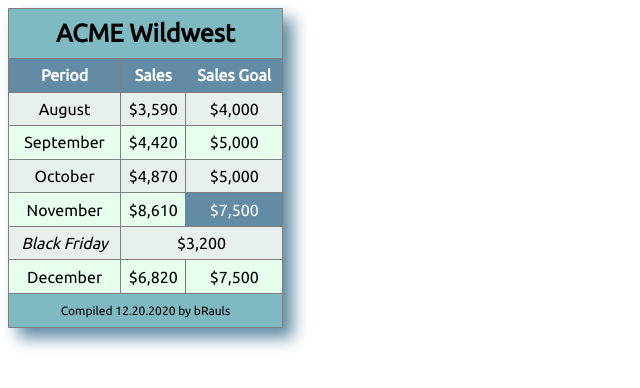
After one commit to CBHeslop/CBHeslop.github.io, a PHP site: page /assignments/lesson-8/tablebuild.html in a window 1280 px wide. The commit adds this page. Shown: the top 388 px of the page, without its empty margins (0-640 px from the left). Run offline with PHP 8.4, Linux system fonts and the light colour scheme.

Commit message:
Table build

```diff
--- a/assignments/lesson-8/gallery-8.html
+++ b/assignments/lesson-8/gallery-8.html
@@ -31,13 +31,13 @@
             <li><a href="preston-8.html">Preston</a></li>
             <li><a href="#">Soda Springs</a></li>
             <li><a href="#">Fish Haven</a></li>
-            <li><a href="#">Storm Center</a></li>
-            <li><a href="#">Gallery</a></li>
+            <li><a href="stormcenter.html">Storm Center</a></li>
+            <li><a href="gallery-8.html">Gallery</a></li>
         </ul>
     </nav>
 
     <main>
-        <h1>Weather Gallery</h1>
+        <h1 id="title">Weather Gallery</h1>
 
         <div class="gallery">
             <p>
--- a/assignments/lesson-8/preston-8.html
+++ b/assignments/lesson-8/preston-8.html
@@ -26,16 +26,16 @@
         <ul id="hamburger" class="hide container1">
             <li><a href="#" onclick="">Menu</a></li>
             <li><a href="#">Home</a></li>
-            <li><a href="#">Preston</a></li>
+            <li><a href="preston-8.html">Preston</a></li>
             <li><a href="#">Soda Springs</a></li>
             <li><a href="#">Fish Haven</a></li>
-            <li><a href="#">Storm Center</a></li>
+            <li><a href="stormcenter.html">Storm Center</a></li>
             <li><a href="gallery-8.html">Gallery</a></li>
         </ul>
     </nav>
 
     <main>
-        <h1 id="townTitle">The Town of Preston</h1>
+        <h1 id="title">The Town of Preston</h1>
         <div class="image1">
             <picture class="image1">
                 <source srcset="images/landscape-small.jpg" media="(max-width: 500px)">
--- a/assignments/lesson-8/styles/large-8.css
+++ b/assignments/lesson-8/styles/large-8.css
@@ -1,3 +1,7 @@
+html {
+    direction: ltr;
+}
+
 @media only screen and (min-width: 500px) {
     .forecast {
         display: flex;
--- a/assignments/lesson-8/styles/small-8.css
+++ b/assignments/lesson-8/styles/small-8.css
@@ -13,12 +13,12 @@ header {
     background-color: #2dc7ff;
 }
 
-#townTitle {
+#title {
     text-align: center;
 }
 
 .headerText {
-    justify-content: center;
+    justify-content: left;
     vertical-align: middle;
 }
 
--- /dev/null
+++ b/assignments/lesson-8/styles/tablebuild.css
@@ -0,0 +1,55 @@
+#sales {
+    font-family: 'Ubuntu', sans-serif;
+    border-collapse: collapse;
+    box-shadow: 10px 10px 15px #628ca6;
+    width: 275px;
+    height: 320px;
+}
+
+#sales, thead, tr, th {
+    padding-top: 10px;
+    padding-bottom: 10px;
+}
+
+#sales > thead {
+    font-size: 25px;
+}
+
+#sales > tbody tr:first-child {
+    background-color: #628ca6;
+    color: #FFFFFF;
+    font-weight: bold;
+}
+
+#sales th {
+    background-color: #7fb9c2;
+}
+
+#sales tr:nth-child(odd) {
+    background-color: #e7ffed;
+}
+
+#sales tr:nth-child(even) {
+    background-color: #e7f0ed;
+}
+
+#sales > tbody tr:nth-child(6) > td:nth-child(1) {
+    font-style: italic;
+}
+
+#sales > tbody tr:nth-child(5) > td:nth-child(3) {
+    background-color: #628ca6;
+    color: #FFFFFF;
+}
+
+#sales >tfoot :last-child {
+    background-color: #7fb9c2;
+    font-size: 12px;
+    padding-top: 10px;
+    padding-bottom: 10px;
+}
+
+#sales, th, td{
+    border: 1px solid gray;
+    text-align: center;
+}
--- /dev/null
+++ b/assignments/lesson-8/tablebuild.html
@@ -0,0 +1,62 @@
+<!DOCTYPE html>
+<html lang="en-us">
+<head>
+    <meta charset="utf-8" />
+    <meta name="viewport" content="width=device-width, initial-scale=1">
+    <title>Lesson 8 Table Build</title>
+    <link rel="stylesheet" href="styles/tablebuild.css" />
+    <link href="https://fonts.googleapis.com/css?family=Ubuntu" rel="stylesheet">
+</head>
+<body>
+    <main>
+        <table id="sales">
+            <thead>
+                <tr>
+                    <th colspan="3">ACME Wildwest</th>
+                </tr>
+            </thead>
+            <tbody>
+                <tr>
+                    <td>Period</td>
+                    <td>Sales</td>
+                    <td>Sales Goal</td>
+                </tr>
+                <tr>
+                    <td>August</td>
+                    <td>$3,590</td>
+                    <td>$4,000</td>
+                </tr>
+                <tr>
+                    <td>September</td>
+                    <td>$4,420</td>
+                    <td>$5,000</td>
+                </tr>
+                <tr>
+                    <td>October</td>
+                    <td>$4,870</td>
+                    <td>$5,000</td>
+                </tr>
+                <tr>
+                    <td>November</td>
+                    <td>$8,610</td>
+                    <td>$7,500</td>
+                </tr>
+                <tr>
+                    <td>Black Friday</td>
+                    <td colspan="2">$3,200</td>
+                </tr>
+                <tr>
+                    <td>December</td>
+                    <td>$6,820</td>
+                    <td>$7,500</td>
+                </tr>
+            </tbody>
+            <tfoot>
+                <tr>
+                    <td colspan="3">Compiled 12.20.2020 by bRauls</td>
+                </tr>
+            </tfoot>
+        </table>
+    </main>
+</body>
+</html>
--- a/index.html
+++ b/index.html
@@ -22,6 +22,7 @@
             <li>Lesson 5: <a href="assignments/lesson-5/preston-5.html">Town Weather Page</a></li>
             <li>Lesson 6: <a href="assignments/lesson-6/preston-6.html">Town Weather Page Update</a></li>
             <li>Lesson 7: <a href="assignments/lesson-7/preston-7.html">Flexbox and Grid</a></li>
+            <li>Lesson 8: <a target="_blank" href="assignments/lesson-8/tablebuild.html">Table Build</a></li>
             <li>Student Presentation: <a target="_blank" href="https://www.youtube.com/watch?v=iZhSyTnR0xg&t=8s">CSS Transitions</a></li>
         </ul>
     </main>
```
Also changed, not shown: assignments/lesson-8/stormcenter.html (added, +69 -0 lines).
